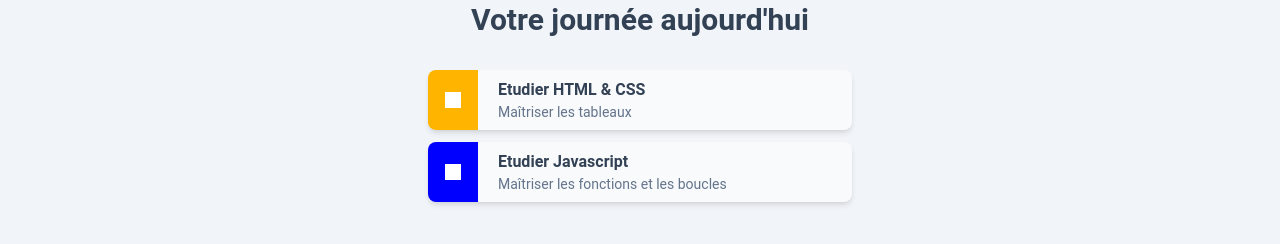
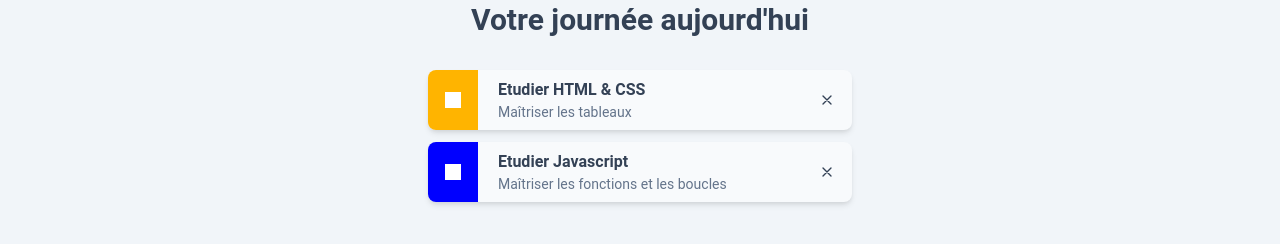
Before and after one commit to Uncle-Sam-Mako/Uncle.do, a React (Create React App) app: page /tasks in a window 1280 px wide. Shown: the part 130-374 px from the top of the page. Built offline with nearby package versions, Linux system fonts and the light colour scheme.

Commit message:
Update Todo.js : add .removeTodo

```diff
--- a/package.json
+++ b/package.json
@@ -17,9 +17,10 @@
   },
   "scripts": {
     "start": "craco start",
-    "build": "craco build",
+    "build": "craco build postcss -i tailwind.css -o build.css --minify",
     "test": "craco test",
-    "eject": "react-scripts eject"
+    "eject": "react-scripts eject",
+    "dev": "TAILWIND_MODE=watch postcss -i tailwind.css -o build.css --watch"
   },
   "eslintConfig": {
     "extends": [
--- a/src/components/Todo.js
+++ b/src/components/Todo.js
@@ -1,7 +1,7 @@
 
 export default function Todo(props){
     return(
-        <div className="todo bg-gray-50 dark:bg-gray-800 rounded-lg m-3 overflow-hidden shadow-md" style={{display : "grid", gridTemplateColumns : "50px 1fr"}}>
+        <div className="todo bg-gray-50 dark:bg-gray-800 rounded-lg m-3 overflow-hidden shadow-md" style={{display : "grid", gridTemplateColumns : "50px 1fr 50px"}}>
             <div className="checkbox h-full py-3" style={{background : props.color}}>
                 <input className="" type="checkbox" name="" id="" />
             </div>
@@ -9,6 +9,13 @@ export default function Todo(props){
                 <p className="font-bold">{props.title}</p>
                 <p className="text-sm text-gray-500">{props.description}</p>
             </div>
+            <div className="flex">
+                <button className="removeTodo m-auto w-10 h-10 rounded-full bg-gray-300 bg-opacity-0 hover:bg-opacity-10" >
+                    <svg xmlns="http://www.w3.org/2000/svg" className="h-4 w-4 m-auto" fill="none" viewBox="0 0 24 24" stroke="currentColor">
+                        <path strokeLinecap="round" strokeLinejoin="round" strokeWidth={2} d="M6 18L18 6M6 6l12 12" />
+                    </svg>
+                </button>
+            </div>
         </div>
     )
 }
```
